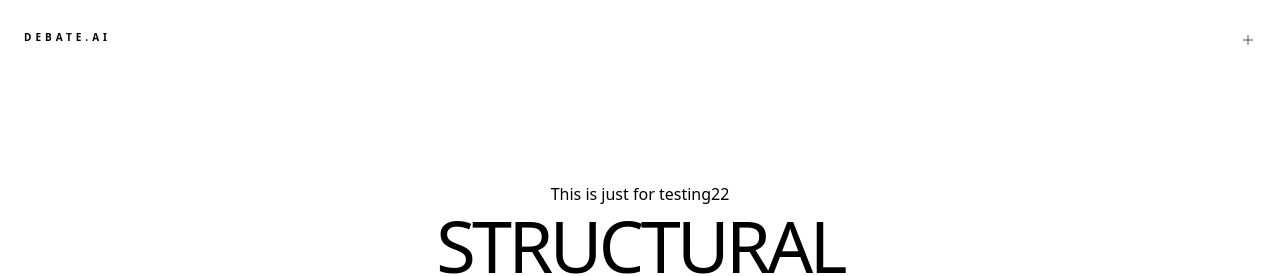
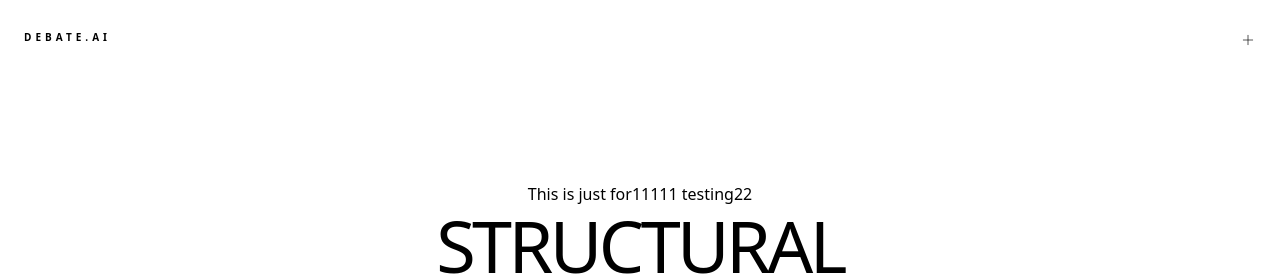
Before and after one commit to iramsk02/Debate.AI, a React (Vite) app: page / in a window 1280 px wide. Shown: the top 276 px of the page. Built offline with nearby package versions, Linux system fonts and the light colour scheme.

Commit message:
just test

```diff
--- a/src/components/LandingPage.jsx
+++ b/src/components/LandingPage.jsx
@@ -38,7 +38,7 @@ const LandingPage = () => {
             {/* Hero Section */}
             <section className="relative h-screen flex flex-col items-center justify-center px-6 overflow-hidden">
                 <div className="relative z-10 max-w-5xl text-center">
-                    <p>This is just for testing22</p>
+                    <p>This is just for11111 testing22</p>
                     {/* <motion.div
                         initial={{ opacity: 0 }}
                         animate={{ opacity: 1 }}
```
